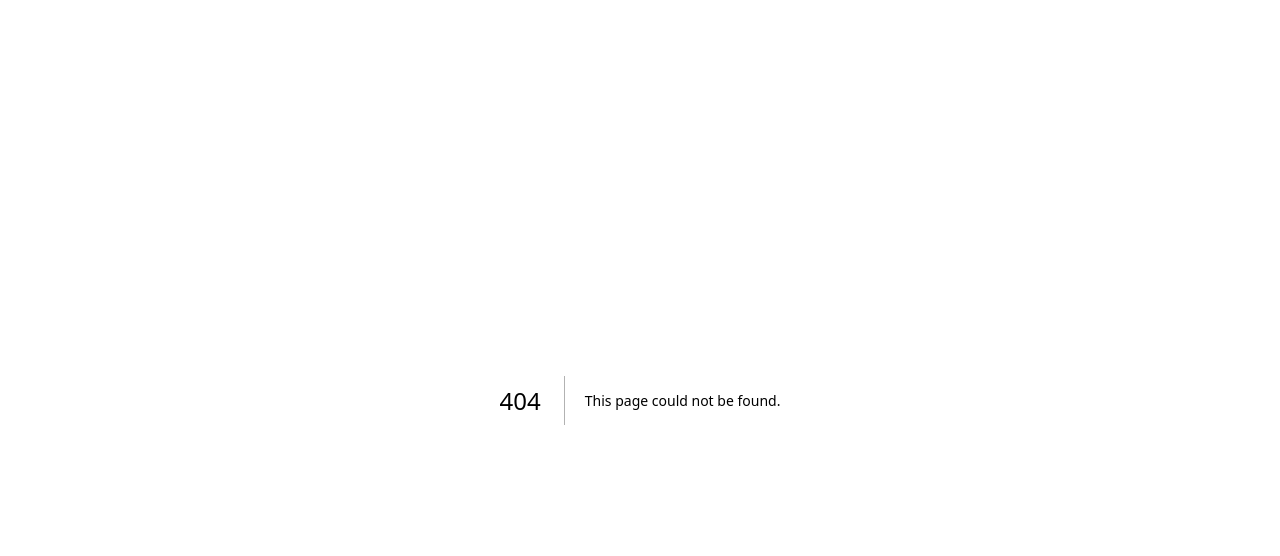
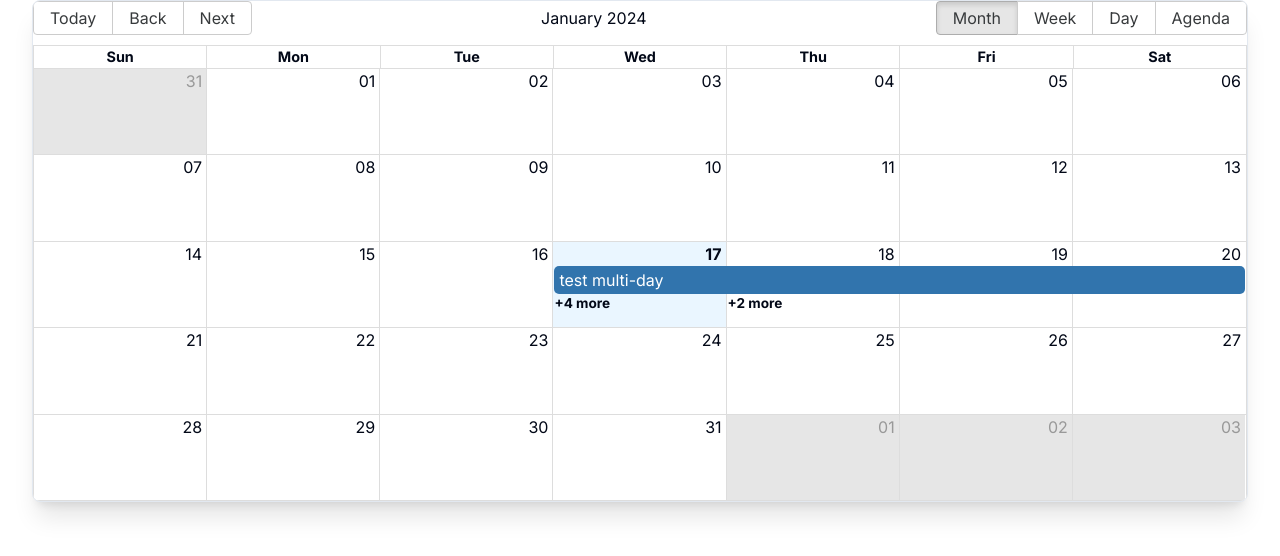
Before and after one commit to Soul-Xettri/mamaSweepPos, a Next.js app in the folder client/: page /shifts in a window 1280 px wide. Before the commit this address had no page. Shown: the top 556 px of the page. Built offline with nearby package versions, Linux system fonts and the light colour scheme.

Commit message:
Chore: react-big-calendar with date-fns and momentjs init

```diff
--- a/client/package.json
+++ b/client/package.json
@@ -32,6 +32,7 @@
     "next": "14.0.4",
     "next-themes": "^0.2.1",
     "react": "^18",
+    "react-big-calendar": "^1.10.1",
     "react-day-picker": "^8.10.0",
     "react-dom": "^18",
     "react-hook-form": "^7.49.3",
@@ -44,10 +45,12 @@
   "devDependencies": {
     "@types/node": "^20",
     "@types/react": "^18",
+    "@types/react-big-calendar": "^1.8.8",
     "@types/react-dom": "^18",
     "autoprefixer": "^10.0.1",
     "eslint": "^8",
     "eslint-config-next": "14.0.4",
+    "moment": "^2.30.1",
     "postcss": "^8",
     "tailwindcss": "^3.3.0",
     "typescript": "^5"
--- /dev/null
+++ b/client/src/app/(dashboard)/shifts/page.tsx
@@ -0,0 +1,7 @@
+"use client"
+
+import ShiftScheduler from '@/components/shift-scheduler';
+
+export default function YourPage() {
+  return <ShiftScheduler />;
+}
--- /dev/null
+++ b/client/src/components/shift-scheduler.tsx
@@ -0,0 +1,87 @@
+import { Fragment, useMemo } from "react";
+import {
+  Calendar,
+  Views,
+  DateLocalizer,
+  momentLocalizer,
+  dayjsLocalizer,
+  dateFnsLocalizer,
+} from "react-big-calendar";
+import moment from "moment";
+import "react-big-calendar/lib/css/react-big-calendar.css";
+import "react-big-calendar/lib/addons/dragAndDrop/styles.css";
+
+import dayjs from "dayjs";
+import format from 'date-fns/format'
+import parse from 'date-fns/parse'
+import startOfWeek from 'date-fns/startOfWeek'
+import getDay from 'date-fns/getDay'
+import enUS from 'date-fns/locale/en-US'
+const locales = {
+    'en-US': enUS,
+  }
+
+const localizer = dateFnsLocalizer({
+    format,
+    parse,
+    startOfWeek,
+    getDay,
+    locales,
+});
+const events = [
+  {
+    title: "test",
+    start: moment().add(1, "days").subtract(5, "hours").toDate(),
+    end: moment().add(1, "days").subtract(4, "hours").toDate(),
+    allDay: false,
+  },
+  {
+    title: "test larger",
+    start: moment().startOf("day").add(5, "hours").toDate(),
+    end: moment().startOf("day").add(10, "hours").toDate(),
+    allDay: false,
+  },
+
+  {
+    title: "test larger",
+    start: moment().startOf("day").add(15, "hours").toDate(),
+    end: moment().startOf("day").add(23, "hours").toDate(),
+    allDay: false,
+  },
+  {
+    title: "test all day",
+    start: moment().startOf("day").toDate(),
+    end: moment().startOf("day").add(1, "day").toDate(),
+    allDay: true,
+  },
+  {
+    title: "test 2 days",
+    start: moment().startOf("day").toDate(),
+    end: moment().startOf("day").add(2, "days").toDate(),
+    allDay: true,
+  },
+  {
+    title: "test multi-day",
+    start: moment().toDate(),
+    end: moment().add(3, "days").toDate(),
+    allDay: false,
+  },
+];
+const ShiftScheduler = () => {
+  const defaultDate = useMemo(() => new Date(2015, 3, 12), []);
+  return (
+    <div>
+      <Fragment>
+      <Calendar
+      localizer={localizer}
+      events={events}
+      startAccessor="start"
+      endAccessor="end"
+      style={{ height: 500 }}
+    />
+      </Fragment>
+    </div>
+  );
+};
+
+export default ShiftScheduler;
```
Also changed, not shown: 1 other file (tests, documents, lock files or other folders).
